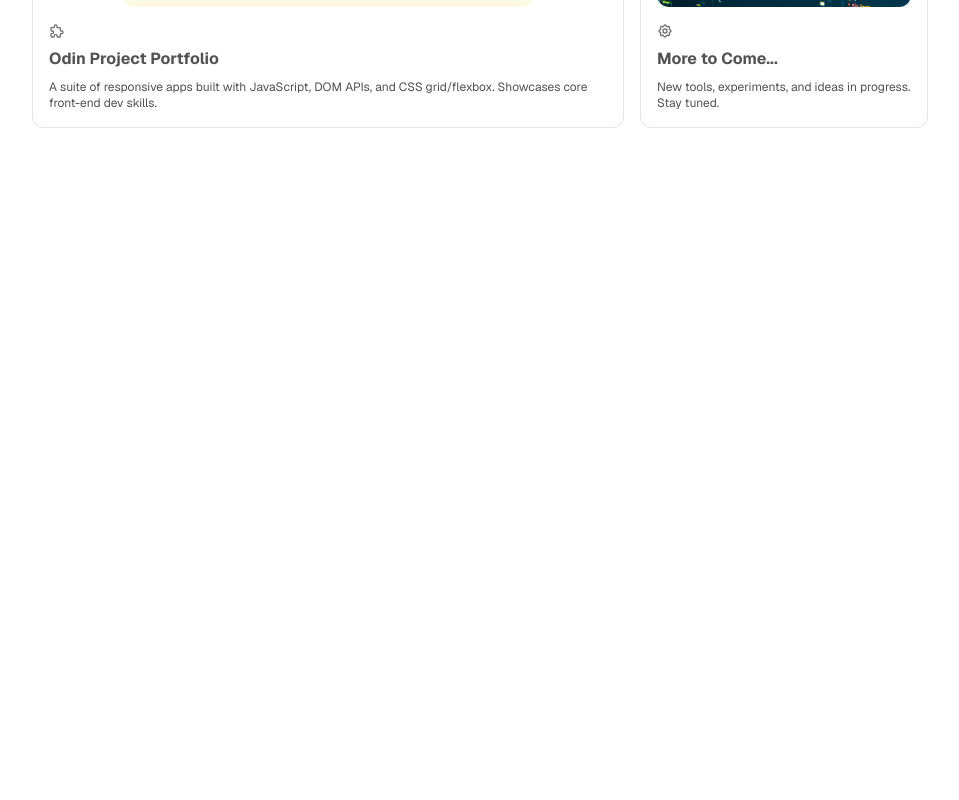
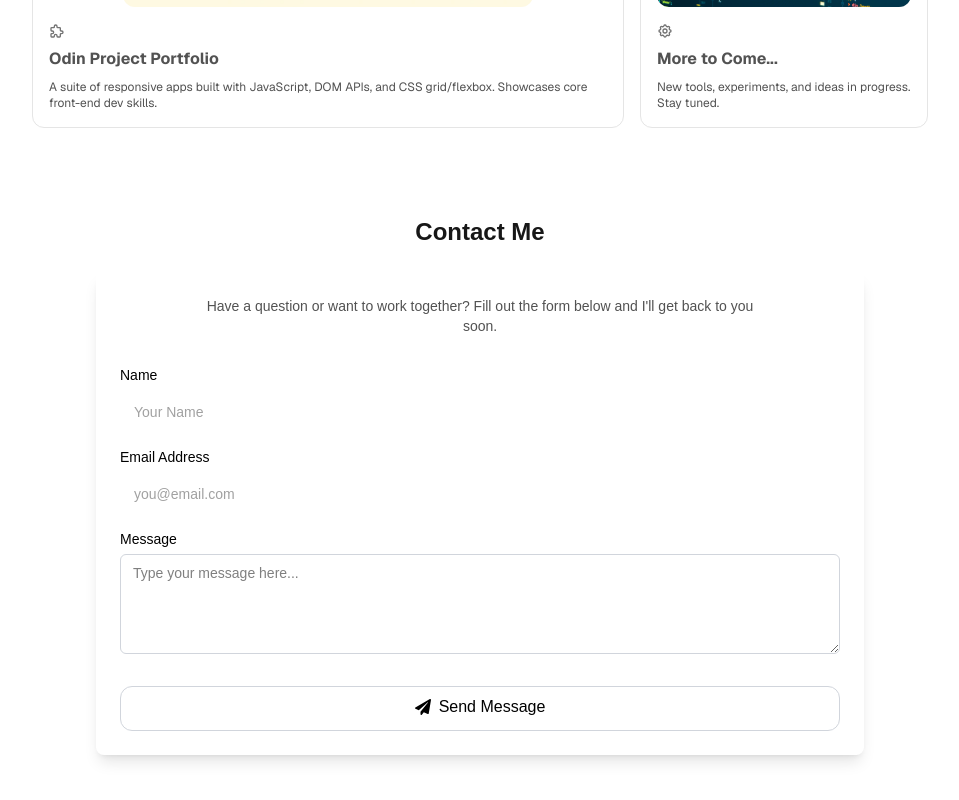
Before and after one commit to errantpianist/next-portfolio, a Next.js app: page / in a window 1280 px wide. Shown: the part 1666-2466 px from the top of the page, without its empty margins (160-1119 px from the left). Before the commit the page ends 1834 px from the top, so only its background shows below. Built offline with nearby package versions, Linux system fonts and the light colour scheme.

Commit message:
Add contact section ui

```diff
--- a/package.json
+++ b/package.json
@@ -9,11 +9,12 @@
     "lint": "next lint"
   },
   "dependencies": {
-    "@tabler/icons-react": "^3.31.0",
+    "@radix-ui/react-label": "^2.1.7",
+    "@tabler/icons-react": "^3.33.0",
     "clsx": "^2.1.1",
     "cobe": "^0.6.3",
     "framer-motion": "^11.18.2",
-    "motion": "^12.11.0",
+    "motion": "^12.15.0",
     "next": "15.3.2",
     "radix-ui": "^1.4.1",
     "react": "^19.0.0",
--- a/src/app/page.tsx
+++ b/src/app/page.tsx
@@ -1,4 +1,5 @@
 import AboutMe from "@/components/about-me";
+import { ContactMe } from "@/components/contact-me";
 import { HeroSection } from "@/components/hero-section";
 import { Projects } from "@/components/projects";
 
@@ -7,5 +8,6 @@ export default function Home() {
     <HeroSection />
     <AboutMe />
     <Projects />
+    <ContactMe />
   </>);
 }
--- /dev/null
+++ b/src/components/contact-me.tsx
@@ -0,0 +1,67 @@
+"use client";
+import React from "react";
+import { cn } from "@/lib/utils";
+import { Label } from "./ui/label";
+import { Input } from "./ui/input";
+import { FaPaperPlane } from "react-icons/fa";
+
+export function ContactMe() {
+  const handleSubmit = (e: React.FormEvent<HTMLFormElement>) => {
+    e.preventDefault();
+    console.log("Contact form submitted");
+  };
+  return (
+    <section id="contact" className="py-12 px-4 md:px-8">
+      <h2 className="text-2xl font-semibold mb-6 text-center">Contact Me</h2>
+      <div className="max-w-3xl mx-auto p-6 border-neutral-200 dark:border-neutral-800 rounded-lg shadow-lg">
+        <p className="mb-8 max-w-xl mx-auto text-sm text-neutral-600 dark:text-neutral-300 text-center">
+          Have a question or want to work together? Fill out the form below and I'll get back to you soon.
+        </p>
+        <form className="my-0" onSubmit={handleSubmit}>
+          <LabelInputContainer className="mb-4">
+            <Label htmlFor="name">Name</Label>
+            <Input id="name" placeholder="Your Name" type="text"
+              className="bg-white border border-gray-300 text-black dark:bg-black dark:border-gray-700 dark:text-white px-3 py-2 rounded-md text-sm focus:outline-none focus:ring-2 focus:ring-cyan-500 dark:focus:ring-cyan-400" />
+          </LabelInputContainer>
+          <LabelInputContainer className="mb-4">
+            <Label htmlFor="email">Email Address</Label>
+            <Input id="email" placeholder="you@email.com" type="email"
+              className="bg-white border border-gray-300 text-black dark:bg-black dark:border-gray-700 dark:text-white px-3 py-2 rounded-md text-sm focus:outline-none focus:ring-2 focus:ring-cyan-500 dark:focus:ring-cyan-400" />
+          </LabelInputContainer>
+          <LabelInputContainer className="mb-8">
+            <Label htmlFor="message">Message</Label>
+            <textarea
+              id="message"
+              placeholder="Type your message here..."
+              className="min-h-[100px] bg-white border border-gray-300 text-black dark:bg-black dark:border-gray-700 dark:text-white px-3 py-2 rounded-md text-sm focus:outline-none focus:border-gray-400 dark:focus:border-gray-500"
+            />
+          </LabelInputContainer>
+
+          <button
+            type="submit"
+            className="transform rounded-xl border border-gray-300 bg-white px-6 py-2 font-medium text-black transition-all duration-300 hover:-translate-y-0.5 hover:bg-gray-100 dark:border-gray-700 dark:bg-black dark:text-white dark:hover:bg-gray-900 w-full"
+          >
+            <span className="inline-flex items-center gap-2">
+              <FaPaperPlane className="inline-block text-s" />
+              Send Message
+            </span>
+          </button>
+        </form>
+      </div>
+    </section>
+  );
+}
+
+const LabelInputContainer = ({
+  children,
+  className,
+}: {
+  children: React.ReactNode;
+  className?: string;
+}) => {
+  return (
+    <div className={cn("flex w-full flex-col space-y-2", className)}>
+      {children}
+    </div>
+  );
+};
--- /dev/null
+++ b/src/components/ui/input.tsx
@@ -0,0 +1,54 @@
+"use client";
+import * as React from "react";
+import { cn } from "@/lib/utils";
+import { useMotionTemplate, useMotionValue, motion } from "motion/react";
+
+export interface InputProps
+  extends React.InputHTMLAttributes<HTMLInputElement> { }
+
+const Input = React.forwardRef<HTMLInputElement, InputProps>(
+  ({ className, type, ...props }, ref) => {
+    const radius = 100;
+    const [visible, setVisible] = React.useState(false);
+
+    let mouseX = useMotionValue(0);
+    let mouseY = useMotionValue(0);
+
+    function handleMouseMove({ currentTarget, clientX, clientY }: any) {
+      let { left, top } = currentTarget.getBoundingClientRect();
+
+      mouseX.set(clientX - left);
+      mouseY.set(clientY - top);
+    }
+    return (
+      <motion.div
+        style={{
+          background: useMotionTemplate`
+        radial-gradient(
+          ${visible ? radius + "px" : "0px"} circle at ${mouseX}px ${mouseY}px,
+          #3b82f6,
+          transparent 80%
+        )
+      `,
+        }}
+        onMouseMove={handleMouseMove}
+        onMouseEnter={() => setVisible(true)}
+        onMouseLeave={() => setVisible(false)}
+        className="group/input rounded-lg p-[2px] transition duration-300"
+      >
+        <input
+          type={type}
+          className={cn(
+            `shadow-input dark:placeholder-text-neutral-600 flex h-10 w-full rounded-md border-none bg-gray-50 px-3 py-2 text-sm text-black transition duration-400 group-hover/input:shadow-none file:border-0 file:bg-transparent file:text-sm file:font-medium placeholder:text-neutral-400 focus-visible:ring-[2px] focus-visible:ring-neutral-400 focus-visible:outline-none disabled:cursor-not-allowed disabled:opacity-50 dark:bg-zinc-800 dark:text-white dark:shadow-[0px_0px_1px_1px_#404040] dark:focus-visible:ring-neutral-600`,
+            className,
+          )}
+          ref={ref}
+          {...props}
+        />
+      </motion.div>
+    );
+  },
+);
+Input.displayName = "Input";
+
+export { Input };
--- /dev/null
+++ b/src/components/ui/label.tsx
@@ -0,0 +1,22 @@
+"use client";
+import * as React from "react";
+import * as LabelPrimitive from "@radix-ui/react-label";
+
+import { cn } from "@/lib/utils";
+
+const Label = React.forwardRef<
+  React.ElementRef<typeof LabelPrimitive.Root>,
+  React.ComponentPropsWithoutRef<typeof LabelPrimitive.Root>
+>(({ className, ...props }, ref) => (
+  <LabelPrimitive.Root
+    ref={ref}
+    className={cn(
+      "text-sm font-medium text-black dark:text-white leading-none peer-disabled:cursor-not-allowed peer-disabled:opacity-70",
+      className
+    )}
+    {...props}
+  />
+));
+Label.displayName = LabelPrimitive.Root.displayName;
+
+export { Label };
```
Also changed, not shown: 1 other file (tests, documents, lock files or other folders).
